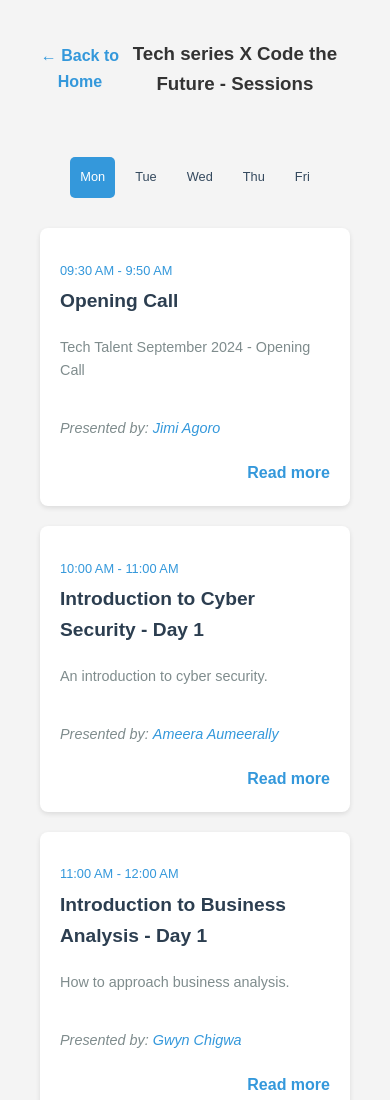
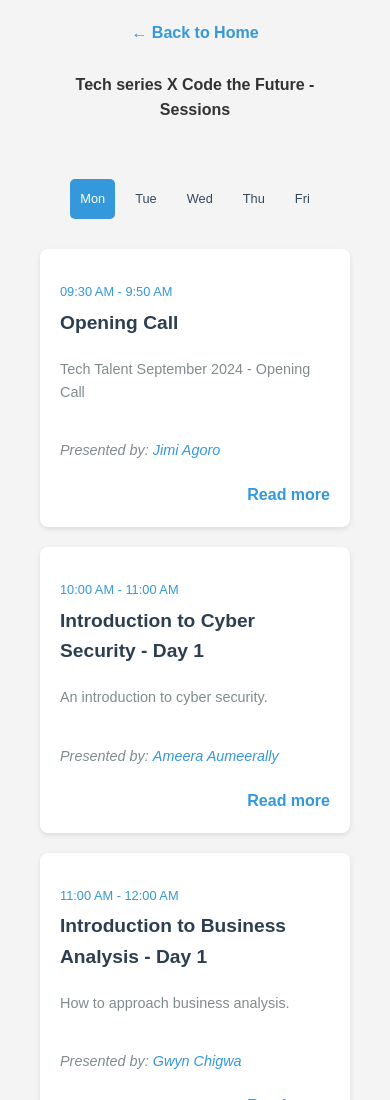
Before and after one commit to Fideltodayy/tech-talentseries-2024, a plain HTML site: page sessions.html in a window 390 px wide. Shown: the top 1100 px of the page. Drawn offline with Linux system fonts and the light colour scheme.

Commit message:
Refactor session header for responsive design

```diff
--- a/sessions.html
+++ b/sessions.html
@@ -166,6 +166,16 @@
         .nav a span {
           display: none;
         }
+        .header-nav h3 {
+          font-size: 1rem;
+          text-align: center;
+        }
+        .header-nav {
+          flex-direction: column;
+        }
+        .home-link {
+          margin-bottom: 10px;
+        }
       }
     </style>
   </head>
```
